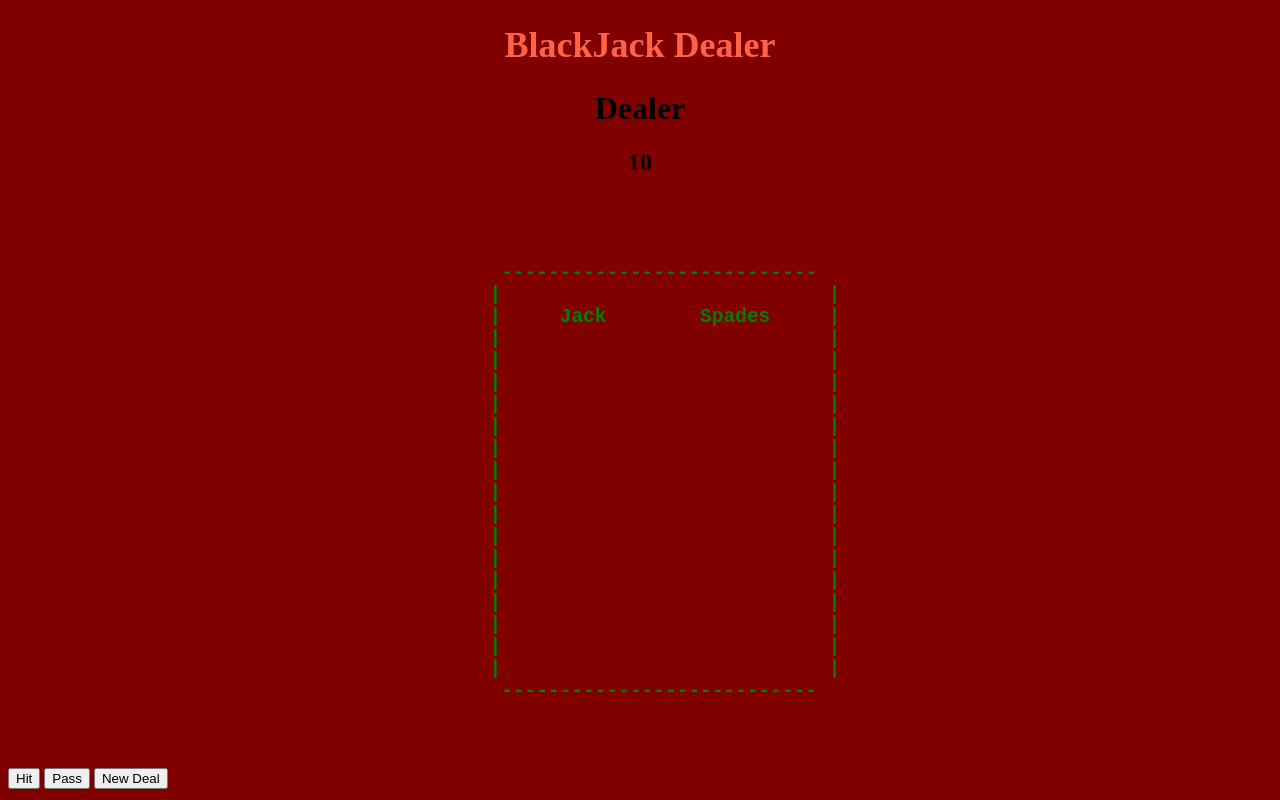
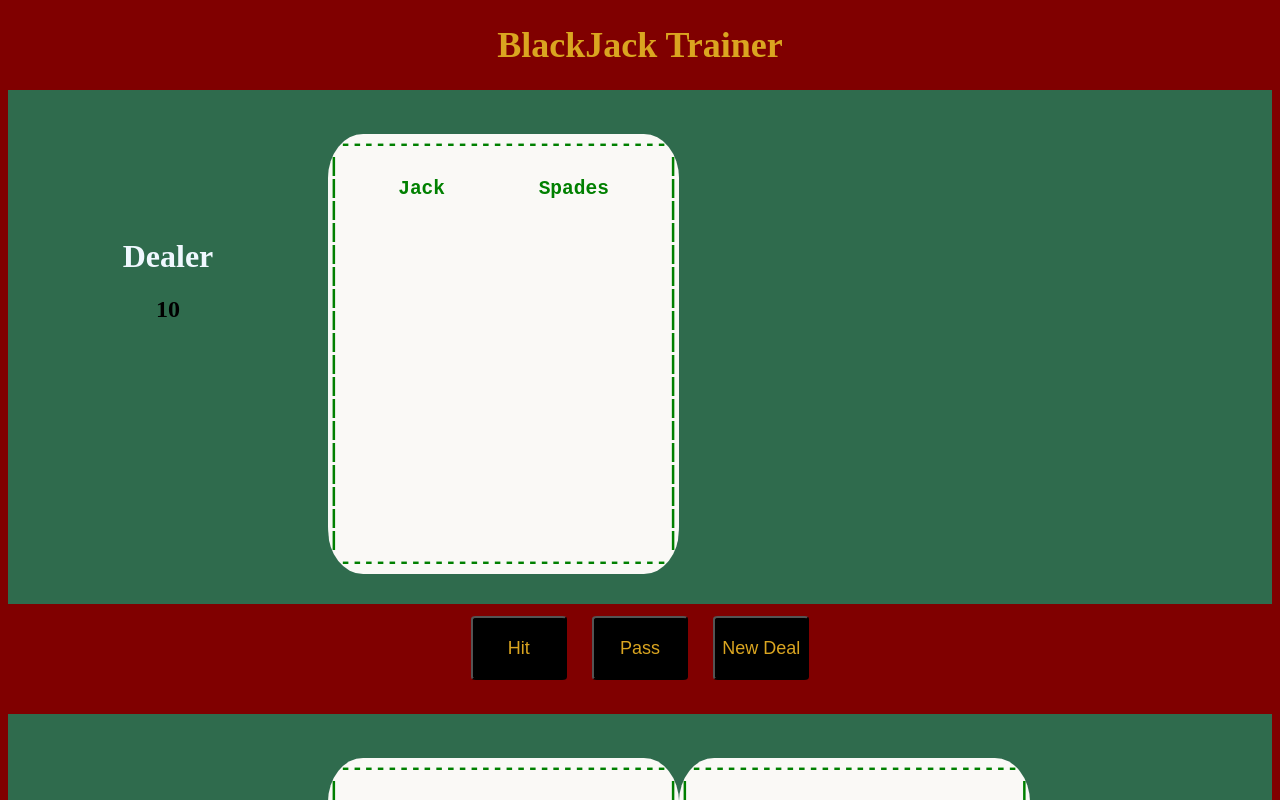
Before and after one commit to RaySandhu/BlackJackTrainer, a plain HTML site: page index.html in a window 1280 px wide. Both pictures are taken after a click on the button "New Deal". Shown: the top 800 px of the page. Drawn offline with Linux system fonts and the light colour scheme.

Commit message:
Basic non crap styling; need to fix leftmost card cutoff bug

```diff
--- a/index.css
+++ b/index.css
@@ -3,7 +3,7 @@ body {
 }
 .header {
 	text-align: center;
-	color: tomato;
+	color: goldenrod;
 	font-size: large;
 }
 
@@ -14,27 +14,58 @@ body {
 	justify-content: center;
 	font-weight: bolder;
 	font-family: 'Gill Sans', 'Gill Sans MT', Calibri, 'Trebuchet MS', sans-serif;
-	margin-left: 50px;
 	overflow: scroll;
+	border-radius: 15%;
 }
 
 .button-set {
 	display: flex;
-	margin-left: 45%;
-	padding: 20px;
-	padding-left: 60px;
-	padding-right: 60px;
+	justify-content: center;
 }
 
 .button-set button {
 	color: goldenrod;
 	background-color: black;
+	height: 4rem;
+	font-size: large;
+	width: 6rem;
+	margin-left: 10px;
+	margin-right: 10px;
+	cursor: pointer;
+	border-radius: 5%;
+	margin: 1%;
+}
+
+.button-set button:disabled {
+	background-color: slategray;
+	color: black;
+	cursor: default;
+}
+
+.player-display {
+	display: flex;
+	background-color: #2f6b4d;
+}
+.player-info {
+	padding-top: 10%;
+	flex-direction: row;
+	background-color: #2f6b4d;
+	align-items: center;
+	justify-content: center;
+	width: 20rem;
 }
 
 .denomination {
 	text-align: center;
+	color: aliceblue;
 }
 
 .score {
 	text-align: center;
 }
+
+.game-result {
+	text-align: center;
+	font-weight: bolder;
+	color: goldenrod;
+}
--- a/index.html
+++ b/index.html
@@ -4,23 +4,31 @@
 		<meta charset="UTF-8" />
 		<meta http-equiv="X-UA-Compatible" content="IE=edge" />
 		<meta name="viewport" content="width=device-width, initial-scale=1.0" />
-		<title>Card Game Base Display</title>
+		<title>BlackJack Trainer</title>
 	</head>
 	<body>
 		<link rel="stylesheet" href="index.css" />
-		<div class="header"><h1>BlackJack Dealer</h1></div>
+		<div class="header"><h1>BlackJack Trainer</h1></div>
+		<div class="player-display">
+			<div class="player-info">
 				<h1 class="denomination">Dealer</h1>
 				<h2 id="dealerScore" class="score"></h2>
+			</div>
 			<div id="dealerHand" class="card-display"></div>
-		<div id="button-set">
+		</div>
+		<div class="button-set">
 			<button id="hit" onclick="hit()">Hit</button>
 			<button id="pass" onclick="pass()">Pass</button>
-			<button onclick="newDeal()" class="deal-button">New Deal</button>
+			<button onclick="newDeal()">New Deal</button>
 		</div>
-		<div id="gameResult" class="score"></div>
+		<h1 id="gameResult" class="game-result"></h1>
+		<div class="player-display">
+			<div class="player-info">
 				<h1 class="denomination">Player</h1>
 				<h2 id="playerScore" class="score"></h2>
+			</div>
 			<div id="playerHand" class="card-display"></div>
+		</div>
 	</body>
 </html>
 <script src="index.js"></script>
--- a/index.js
+++ b/index.js
@@ -64,8 +64,7 @@ let cardRender = (card) => {
 		}
 	}
 
-	return `<pre> <h2>
- ---------------------------
+	return `<pre> <h2 style="background-color: #FAF9F6; border-radius: 10%"> ----------------------------
 |                            |
 |${infoLine}|
 |                            |
@@ -84,9 +83,7 @@ let cardRender = (card) => {
 |                            |
 |                            |
 |                            |
- ---------------------------
- </h2>
-</pre>`;
+ ----------------------------</h2></pre>`;
 };
 
 function handValue(hand) {
@@ -124,16 +121,20 @@ let dealerScoreHtml = document.getElementById('dealerScore');
 let gameResultHtml = document.getElementById('gameResult');
 
 function updatePlayer() {
-	playerHandHtml.innerHTML = playerHand.map((card) => cardRender(card));
+	playerHandHtml.innerHTML = playerHand
+		.map((card) => cardRender(card))
+		.join('');
 	if (playerHandValue > 21) {
 		playerScoreHtml.innerHTML = 'You busted with a ' + playerHandValue;
 	} else playerScoreHtml.innerHTML = playerHandValue;
 }
 function updateDealer() {
-	dealerHandHtml.innerHTML = dealerHand.map((card) => {
-		// setInterval(null, 2000); how to stagger dealer show?
-		return cardRender(card);
-	});
+	dealerHandHtml.innerHTML = dealerHand
+		.map((card) => {
+			// setInterval(null, 2000); how to stagger dealer show?
+			return cardRender(card);
+		})
+		.join('');
 	if (dealerHandValue > 21) {
 		dealerScoreHtml.innerHTML = 'Dealer busts! You win!';
 	} else dealerScoreHtml.innerHTML = dealerHandValue;
@@ -142,7 +143,10 @@ function updateDealer() {
 function updateGameResult() {
 	document.getElementById('hit').disabled = true;
 	document.getElementById('pass').disabled = true;
-	if (dealerHandValue > playerHandValue || playerHandValue > 21) {
+	if (
+		(dealerHandValue > playerHandValue && dealerHandValue <= 21) ||
+		playerHandValue > 21
+	) {
 		gameResultHtml.innerHTML = 'You Lose!';
 	} else if (dealerHandValue == playerHandValue) {
 		gameResultHtml.innerHTML = 'Split.';
@@ -183,7 +187,7 @@ function newDeal() {
 }
 
 //initial rendering of hands and scores
-playerHandHtml.innerHTML = playerHand.map((card) => cardRender(card));
-dealerHandHtml.innerHTML = dealerHand.map((card) => cardRender(card));
+playerHandHtml.innerHTML = playerHand.map((card) => cardRender(card)).join('');
+dealerHandHtml.innerHTML = dealerHand.map((card) => cardRender(card)).join('');
 playerScoreHtml.innerHTML = playerHandValue;
 dealerScoreHtml.innerHTML = dealerHandValue;
```
Lines whose indentation alone changed are shown as unchanged.
